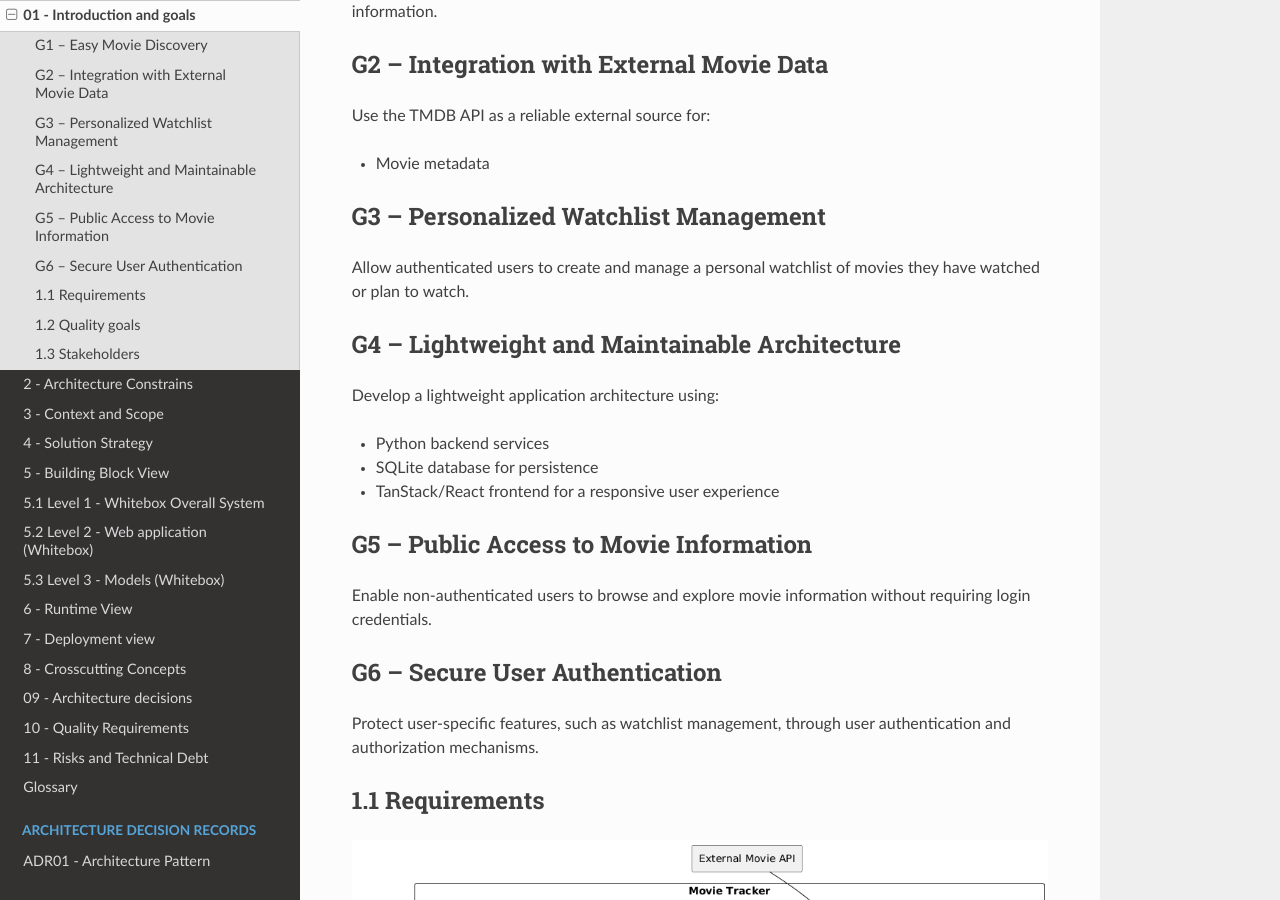
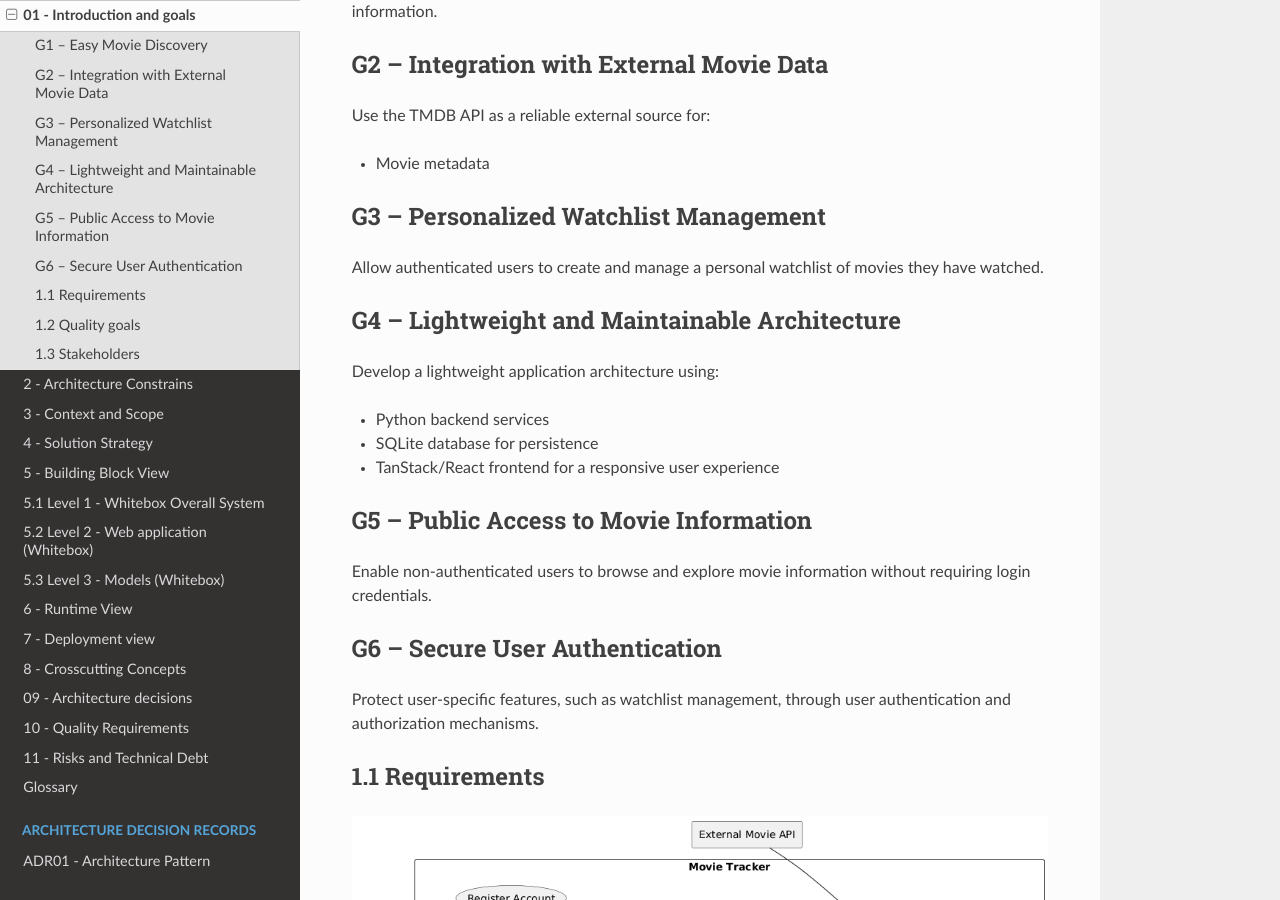
Before and after one commit to DanielSchmerber/SQS26_MovieTracker, a Sphinx documentation site: the page built from docs/arc42/01_introduction_and_goals.md, in a window 1280 px wide and 900 px high, scrolled down 528 px. Built offline with Sphinx 7.4.7 and the Read the Docs theme 3.1.0, drawn with Linux system fonts in a browser that asks for light colours.

Commit message:
Update 01_introduction_and_goals.md
fix issue with description

```diff
--- a/docs/arc42/01_introduction_and_goals.md
+++ b/docs/arc42/01_introduction_and_goals.md
@@ -19,7 +19,7 @@ Use the TMDB API as a reliable external source for:
 
 ## G3 – Personalized Watchlist Management
 
-Allow authenticated users to create and manage a personal watchlist of movies they have watched or plan to watch.
+Allow authenticated users to create and manage a personal watchlist of movies they have watched.
 
 ## G4 – Lightweight and Maintainable Architecture
 
```
